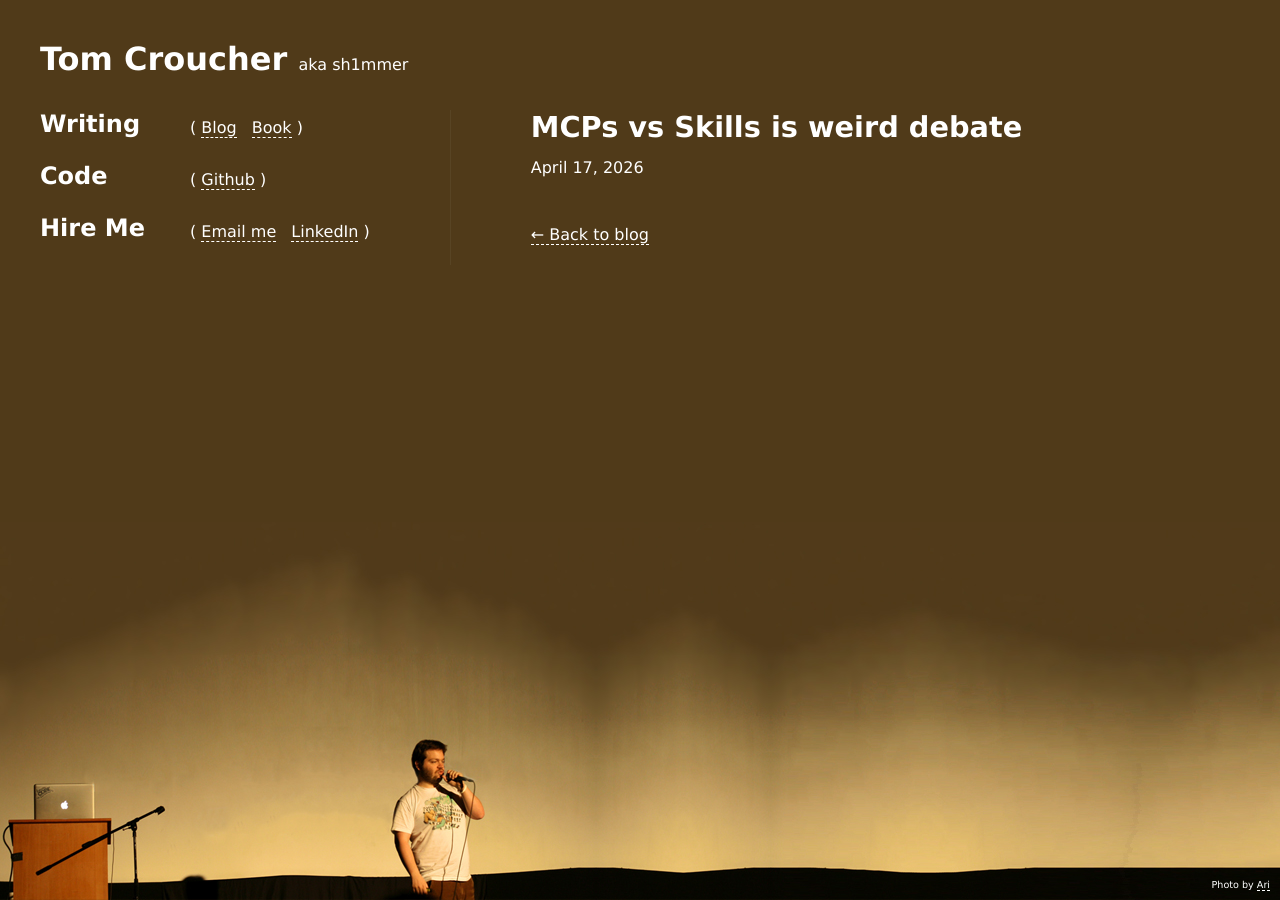
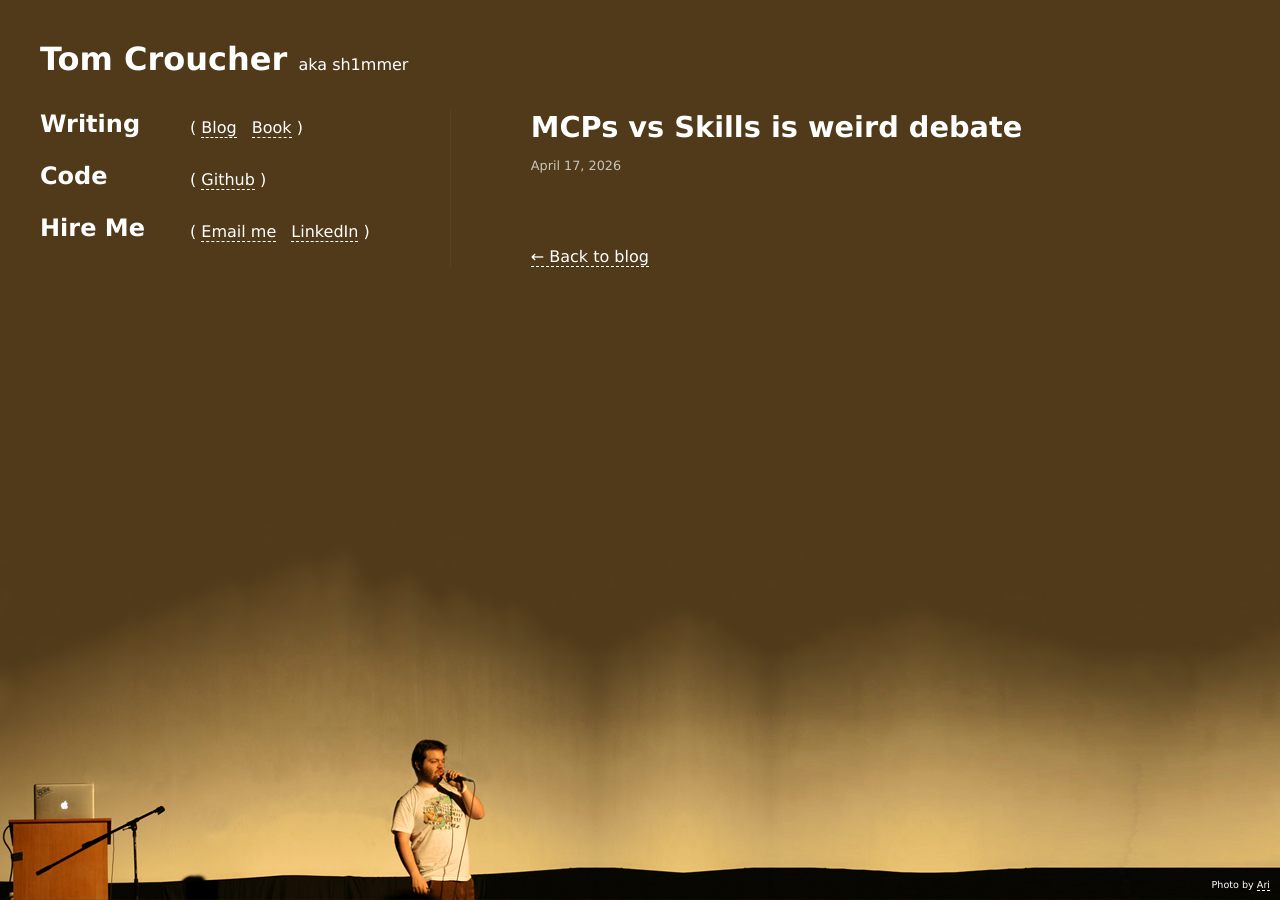
Before and after one commit to sh1mmer/sh1mmer.github.io, a Jekyll site: the page built from _posts/2026-04-17-mcp-vs-skills.md, in a window 1280 px wide. Built offline with Jekyll 4.4.1, drawn with Linux system fonts in a browser that asks for light colours.

Commit message:
style fixing on post date

```diff
--- a/assets/css/style.css
+++ b/assets/css/style.css
@@ -158,7 +158,6 @@ div.bg {
 
 .blog-section .blog-content .post-date {
   font-size: 0.8em;
-  opacity: 0.7;
   margin-right: 0.5em;
 }
 
@@ -235,6 +234,12 @@ div.bg {
 }
 
 /* Single post */
+.post-date {
+  font-size: 0.8em;
+  opacity: 0.7;
+  margin-bottom: 2em;
+}
+
 .post-content {
   line-height: 1.7;
 }
```
